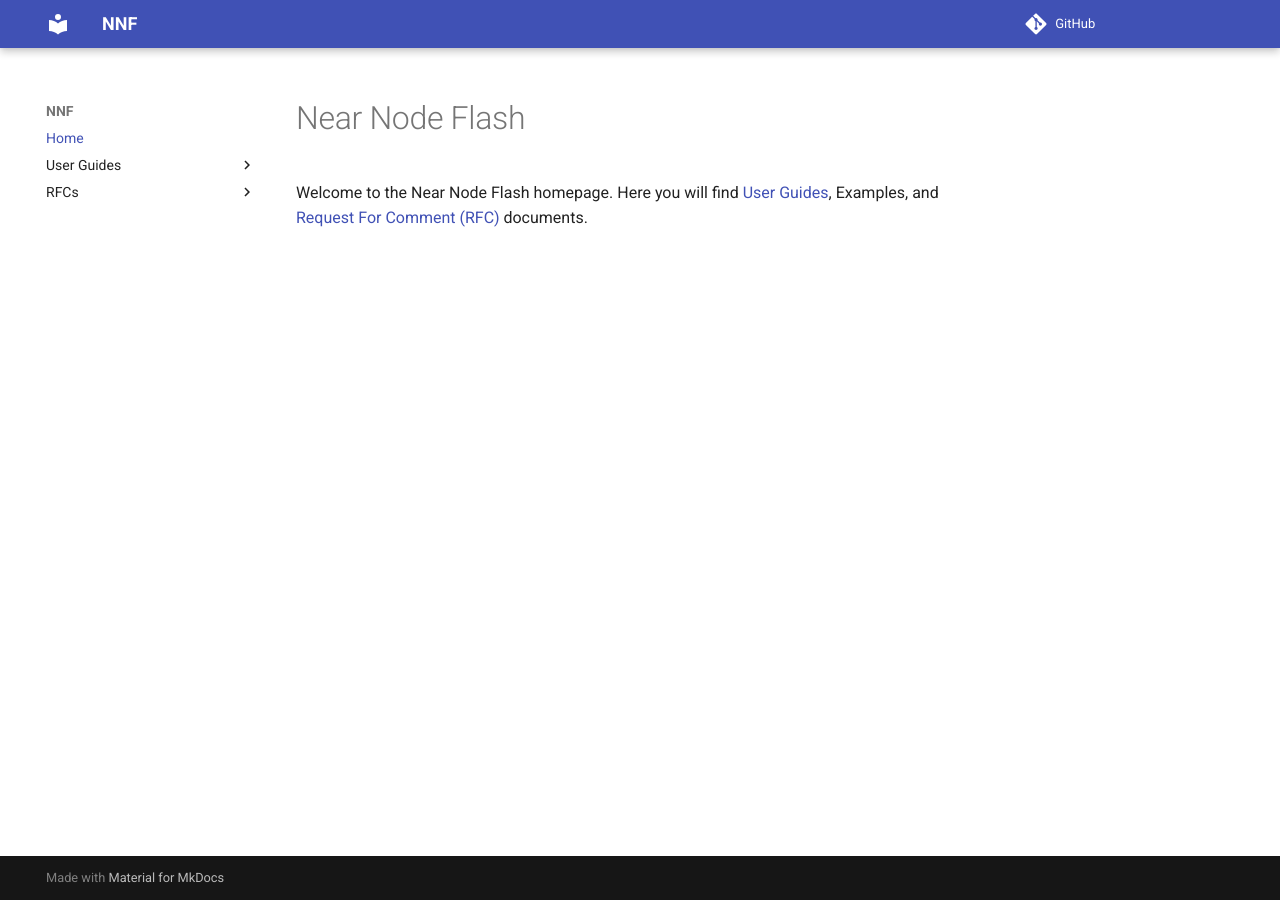
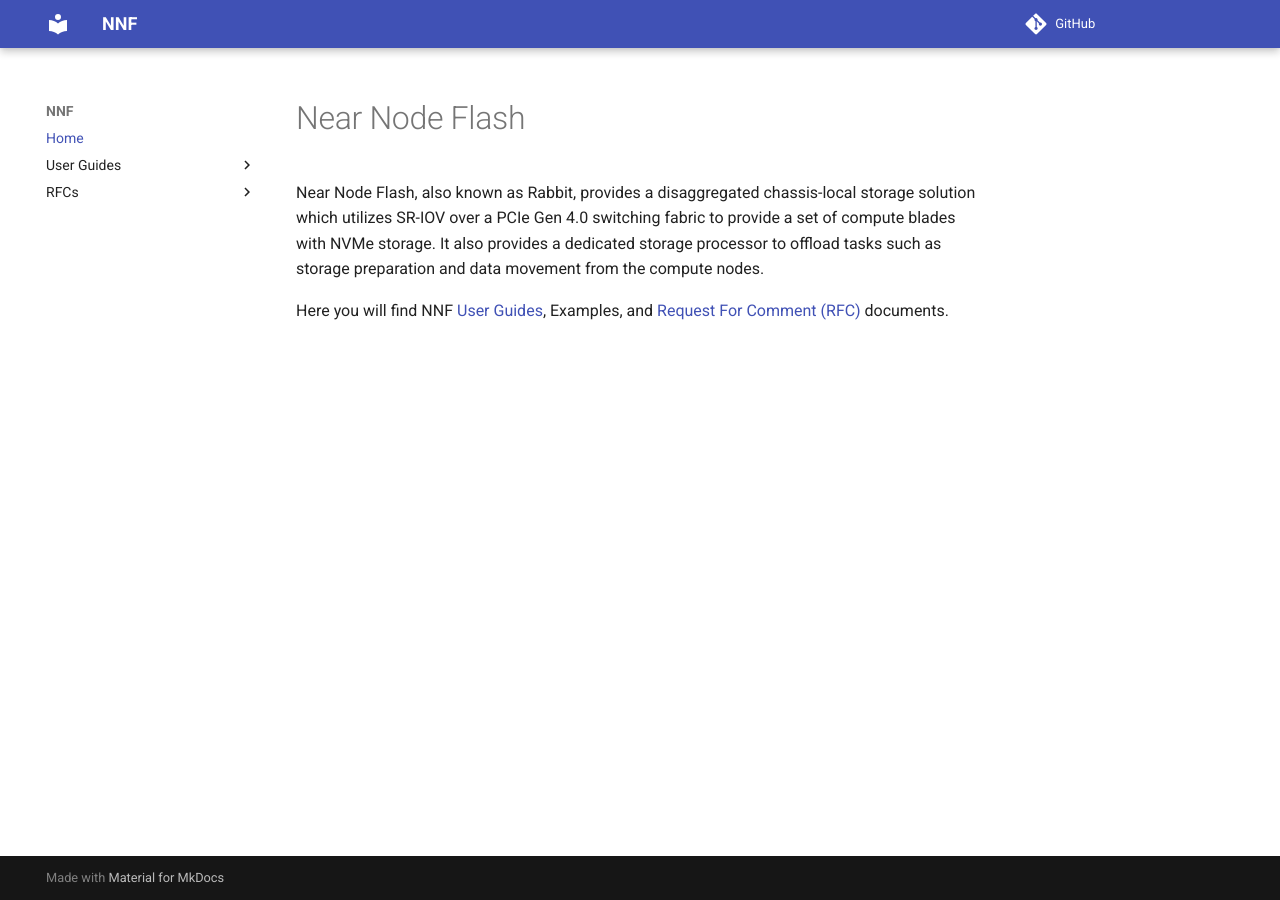
Before and after one commit to NearNodeFlash/NearNodeFlash.github.io, an MkDocs documentation site: the page built from docs/index.md, in a window 1280 px wide. Built offline with MkDocs 1.6.1 and Material for MkDocs 9.7.7, drawn with Linux system fonts in a browser that asks for light colours; comment, search, counter and statistics services are not loaded.

```diff
--- a/docs/index.md
+++ b/docs/index.md
@@ -1,3 +1,5 @@
 # Near Node Flash
 
-Welcome to the Near Node Flash homepage. Here you will find [User Guides](guides/index.md), Examples, and [Request For Comment (RFC)](rfcs/index.md) documents.
+Near Node Flash, also known as Rabbit, provides a disaggregated chassis-local storage solution which utilizes SR-IOV over a PCIe Gen 4.0 switching fabric to provide a set of compute blades with NVMe storage. It also provides a dedicated storage processor to offload tasks such as storage preparation and data movement from the compute nodes.
+
+Here you will find NNF [User Guides](guides/index.md), Examples, and [Request For Comment (RFC)](rfcs/index.md) documents.
--- a/mkdocs.yml
+++ b/mkdocs.yml
@@ -16,4 +16,5 @@
 theme:
   name: 'material'
 plugins:
+  - macros
   - section-index
--- a/requirements.txt
+++ b/requirements.txt
@@ -1 +1,2 @@
 mkdocs-section-index
+mkdocs-macros-plugin
```
Also changed, not shown: docs/rfcs/0001/readme.md (+4 -0 lines), docs/rfcs/0002/readme.md (+4 -5 lines), docs/rfcs/index.md (+3 -3 lines).
